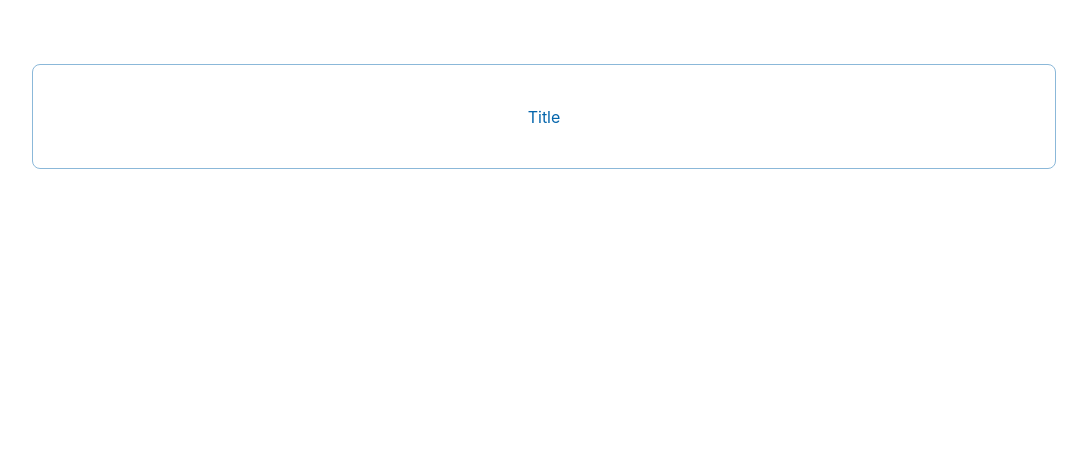
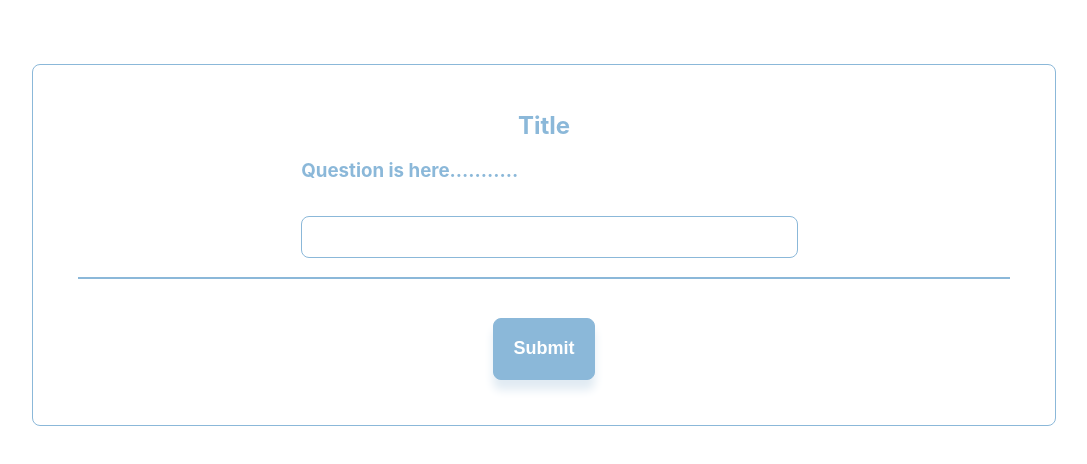
Before and after one commit to Lama-Mahmoud/survey-builder, a React (Create React App) app in the folder survey/: page / in a window 1280 px wide. Shown: the top 464 px of the page, without its empty margins (96-1183 px from the left). Built offline with nearby package versions, Linux system fonts and the light colour scheme.

Commit message:
Implemeting Short answer front ent\\d

```diff
--- a/survey/src/Response.css
+++ b/survey/src/Response.css
@@ -4,7 +4,7 @@
     padding:2%;
     border:0.5px solid #8BB8D9;
     border-radius: 8px;
-    color:#0465AC;
+    color:#8BB8D9;
 
 }
 
@@ -13,15 +13,20 @@
     background-color: #8BB8D9;
     border-radius: 8px;
     border:none;
-    width:100%;
-    font-size: 25px;
+    font-size: 18px;
+
     box-shadow: 0 10px 10px 0 #e1ebf3;
     color: white;
     margin-top: 15px;
     padding:2%;
+    margin: 2%;
     border:0.5px solid #8BB8D9;
 }
 
 .Button:hover{
     background-color: #b1d9f5;
 }
+hr{
+    margin:2%;
+    border: 1px solid #8BB8D9;
+}
--- a/survey/src/Response.js
+++ b/survey/src/Response.js
@@ -1,11 +1,18 @@
 import './Response.css';
+import React from 'react';
+import './shortans.css';
+import Shortans from './Shortans';
 
-const Response = () => {
+const Response = (props) => {
+
     return (
         <div className='survey' align="center">
             <div className='question'>
-                <p>Title</p>
+                <h2>Title</h2>
             </div>
+            <Shortans/>
+            <hr/>
+            <button className='Button'><b>Submit</b></button>
         </div>
      );
 }
--- a/survey/src/Shortans.js
+++ b/survey/src/Shortans.js
@@ -0,0 +1,13 @@
+import './shortans.css'
+import React from 'react';
+
+const Shortans = () => {
+    return (
+        <div align="left" class="ans">
+            <h3>Question is here...........</h3>
+        <input type="text" className="input"></input>
+        </div>
+     );
+}
+
+export default Shortans;
--- a/survey/src/index.js
+++ b/survey/src/index.js
@@ -2,6 +2,7 @@ import React from 'react';
 import ReactDOM from 'react-dom/client';
 import './index.css';
 import Response from './Response';
+import Shortans from './Shortans';
 
 const root = ReactDOM.createRoot(document.getElementById('root'));
 root.render(
--- a/survey/src/shortans.css
+++ b/survey/src/shortans.css
@@ -0,0 +1,25 @@
+
+.input{
+    border-radius: 8px;
+    padding:1%;
+    width:100%;
+    height: 30px;
+    font-size: 20px;
+    border:0.5px solid #8BB8D9;
+    margin-top: 15px;
+    color: #8BB8D9;
+}
+.ans{
+    width: 50%;
+    margin-top: 15px;
+    margin-right: 25%;
+    margin-left: 25%;
+
+}
+
+.input:focus{
+    background-color: #eeeeee;
+    box-shadow: 0 5px 5px 0 #e1ebf3;
+    border: none;
+    outline: none;
+}
```
